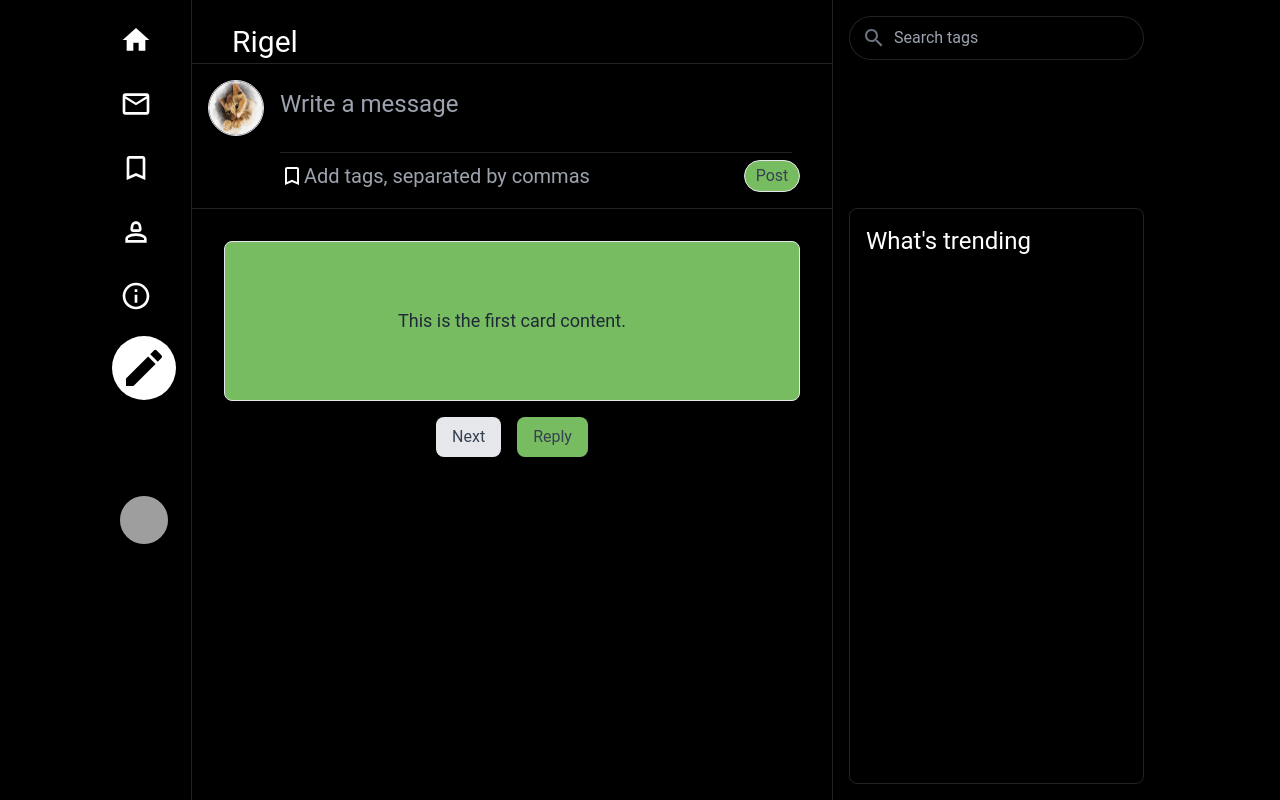
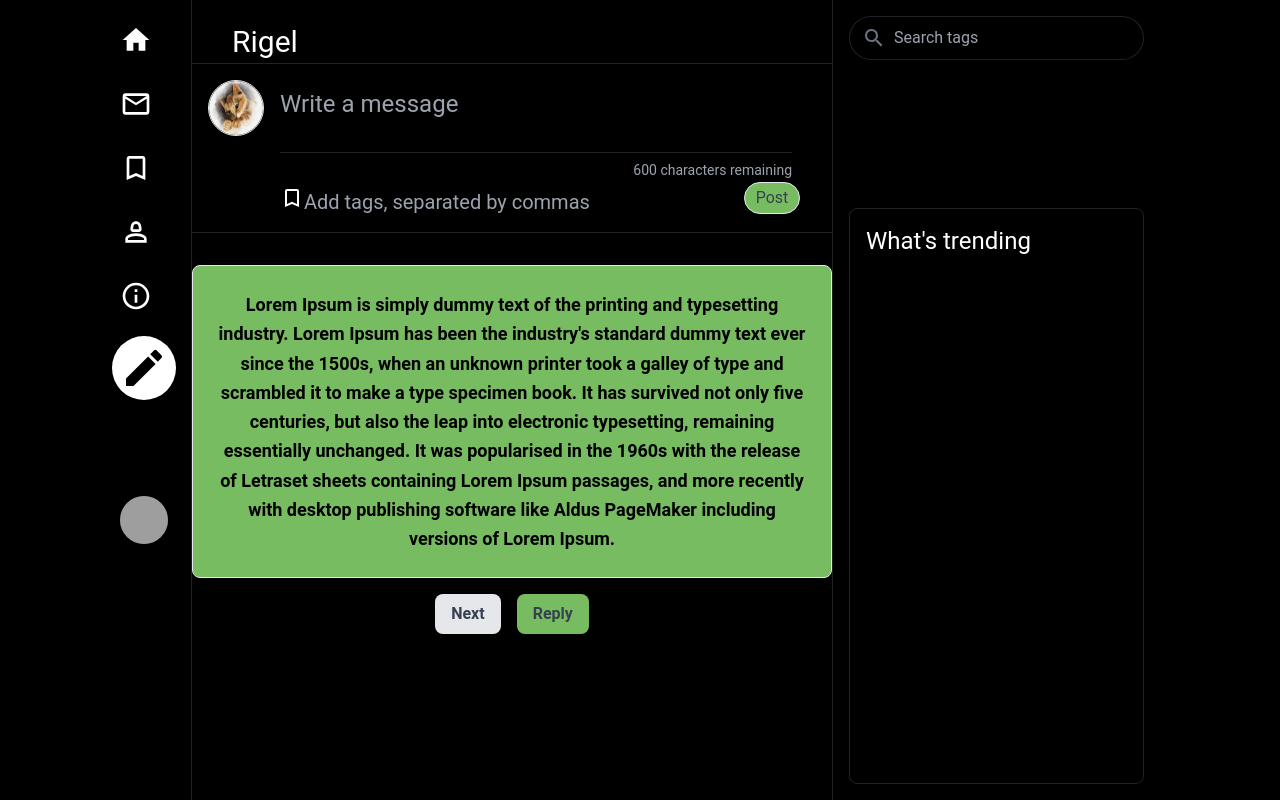
Before and after one commit to iCaran/Rigel, a React (Vite) app in the folder frontend/: page / in a window 1280 px wide. Built offline with nearby package versions, Linux system fonts and the light colour scheme; sample sign-in values are in the browser's storage; grey boxes are pictures that could not be loaded.

Commit message:
increase card size and add tag bubbles

```diff
--- a/frontend/src/components/CardSlider.jsx
+++ b/frontend/src/components/CardSlider.jsx
@@ -1,3 +1,4 @@
+
 import React, { useState } from 'react';
 
 const CardSlider = ({ cards }) => {
@@ -8,22 +9,24 @@ const CardSlider = ({ cards }) => {
   };
 
   return (
-    <div className="w-full max-w-xl mx-auto overflow-hidden relative">
-      <div className="h-40 flex items-center justify-center border rounded-lg bg-rigelSalmon shadow-md">
-        <p className="text-gray-800 text-lg px-4 text-center">
+    <div className="w-full max-w-3xl mx-auto overflow-hidden relative">
+      {/* Card */}
+      <div className="min-h-[300px] max-w-full flex items-center justify-center border rounded-lg bg-rigelSalmon shadow-md p-6">
+        <p className="text-gray-1000 font-semibold text-lg leading-relaxed text-center">
           {cards[currentIndex]}
         </p>
       </div>
 
+      {/* Buttons */}
       <div className="flex items-center justify-center mt-4 space-x-4">
         <button
           onClick={handleNext}
-          className="bg-gray-200 text-gray-700 px-4 py-2 rounded-lg hover:bg-gray-300"
+          className="bg-gray-200 font-semibold text-gray-700 px-4 py-2 rounded-lg hover:bg-gray-300"
         >
           Next
         </button>
         <button
-          className="bg-rigelSalmon text-gray-700 px-4 py-2 rounded-lg hover:bg-lightSalmon"
+          className="bg-rigelSalmon font-semibold text-gray-700 px-4 py-2 rounded-lg hover:bg-lightSalmon"
         >
           Reply
         </button>
--- a/frontend/src/components/Compose.jsx
+++ b/frontend/src/components/Compose.jsx
@@ -2,32 +2,56 @@ import React, { useState } from 'react';
 import profilepic from '../assets/profile-pic.png';
 import BookmarkBorderOutlinedIcon from '@mui/icons-material/BookmarkBorderOutlined';
 
+const CHARACTER_LIMIT = 600;
+
 const Compose = () => {
   const [message, setMessage] = useState("");
-    const [tags, setTags] = useState(""); // New state for tags
+  const [tags, setTags] = useState([]); // Store tags as an array
+  const [currentTag, setCurrentTag] = useState(""); // Current tag being typed
+  const [remainingChars, setRemainingChars] = useState(CHARACTER_LIMIT);
 
   const handleInputChange = (event) => {
-        setMessage(event.target.value);
+    const input = event.target.value;
 
-        // Dynamically adjust the height of the textarea
-        event.target.style.height = "auto"; // Reset height to auto
-        event.target.style.height = `${event.target.scrollHeight}px`; // Adjust height based on content
+    if (input.length <= CHARACTER_LIMIT) {
+      setMessage(input);
+      setRemainingChars(CHARACTER_LIMIT - input.length);
+    }
+
+    event.target.style.height = "auto";
+    event.target.style.height = `${event.target.scrollHeight}px`;
   };
 
   const handleTagsChange = (event) => {
-        setTags(event.target.value);
+    setCurrentTag(event.target.value);
+  };
+
+  const handleKeyDown = (event) => {
+    if (event.key === ',' && currentTag.trim() !== "") {
+      event.preventDefault(); // Prevent comma from adding to the input
+      setTags((prevTags) => [...prevTags, currentTag.trim()]);
+      setCurrentTag(""); // Reset current tag input
+    }
+  };
+
+  const handleRemoveTag = (tagToRemove) => {
+    setTags(tags.filter((tag) => tag !== tagToRemove));
   };
 
   const handlePost = async () => {
+    if (message.length > CHARACTER_LIMIT) {
+      console.error("Message exceeds the character limit.");
+      return;
+    }
+
     try {
-            const token = localStorage.getItem('accessToken'); // Assuming token is stored in localStorage
+      const token = localStorage.getItem('accessToken');
 
       const data = {
         content: message,
-                tags: tags.split(",").map(tag => tag.trim()), // Convert comma-separated tags into an array
+        tags: tags,
       };
 
-            // Send the message to the backend using fetch
       const response = await fetch('http://localhost:5000/messages', {
         method: 'POST',
         headers: {
@@ -41,7 +65,8 @@ const Compose = () => {
         const responseData = await response.json();
         console.log("Message posted successfully:", responseData);
         setMessage("");
-                setTags("");
+        setTags([]);
+        setRemainingChars(CHARACTER_LIMIT); // Reset remaining characters
       } else {
         console.error("Failed to post message:", response.statusText);
       }
@@ -66,20 +91,48 @@ const Compose = () => {
             className="text-2xl text-gray-700 bg-rigelBlack outline-none w-full mt-6 resize-none overflow-hidden border-b border-gray-500 border-opacity-30"
             rows="2"
           />
+          <div className="text-right text-sm text-gray-400">
+            {remainingChars} characters remaining
           </div>
         </div>
-            <div className='text-white flex justify-between items-center px-8 border-b border-gray-500 border-opacity-30 pb-4'>
+      </div>
+      <div className="text-white flex justify-between items-center px-8 border-b border-gray-500 border-opacity-30 pb-4">
         <BookmarkBorderOutlinedIcon className="ml-14" />
+
+        {/* Tags Bubbles Section */}
+        <div className="w-1/3 mr-4 grow">
+          <div className="flex flex-wrap space-x-2 mb-2">
+            {tags.map((tag, index) => (
+              <span
+                key={index}
+                className="bg-gray-600 text-white px-3 py-1 rounded-full text-sm flex items-center space-x-2"
+              >
+                <span>{tag}</span>
+                <button
+                  onClick={() => handleRemoveTag(tag)}
+                  className="text-xs text-gray-400 hover:text-white ml-2"
+                >
+                  &times;
+                </button>
+              </span>
+            ))}
+          </div>
+
+          {/* Tag Input */}
           <input
             type="text"
-                    value={tags}
+            value={currentTag}
             onChange={handleTagsChange}
+            onKeyDown={handleKeyDown}
             placeholder="Add tags, separated by commas"
-                    className="text-xl text-gray-700 bg-rigelBlack outline-none w-1/3 mr-4 grow"
+            className="text-xl text-gray-700 bg-rigelBlack outline-none w-full grow"
           />
+        </div>
+
         <button
           className="text-gray-700 bg-rigelSalmon w-14 h-8 flex items-center justify-center border rounded-full hover:bg-lightSalmon"
           onClick={handlePost}
+          disabled={message.length === 0} // Disable if no message
         >
           Post
         </button>
--- a/frontend/src/pages/Home.jsx
+++ b/frontend/src/pages/Home.jsx
@@ -17,7 +17,7 @@ const Home = () => {
     }, [navigate]);
 
     const cards = [
-        "This is the first card content.",
+        "Lorem Ipsum is simply dummy text of the printing and typesetting industry. Lorem Ipsum has been the industry's standard dummy text ever since the 1500s, when an unknown printer took a galley of type and scrambled it to make a type specimen book. It has survived not only five centuries, but also the leap into electronic typesetting, remaining essentially unchanged. It was popularised in the 1960s with the release of Letraset sheets containing Lorem Ipsum passages, and more recently with desktop publishing software like Aldus PageMaker including versions of Lorem Ipsum.",
         "Here's some text for the second card.",
         "The third card contains this message.",
         "Another example for the fourth card.",
```
Lines whose indentation alone changed are shown as unchanged.
